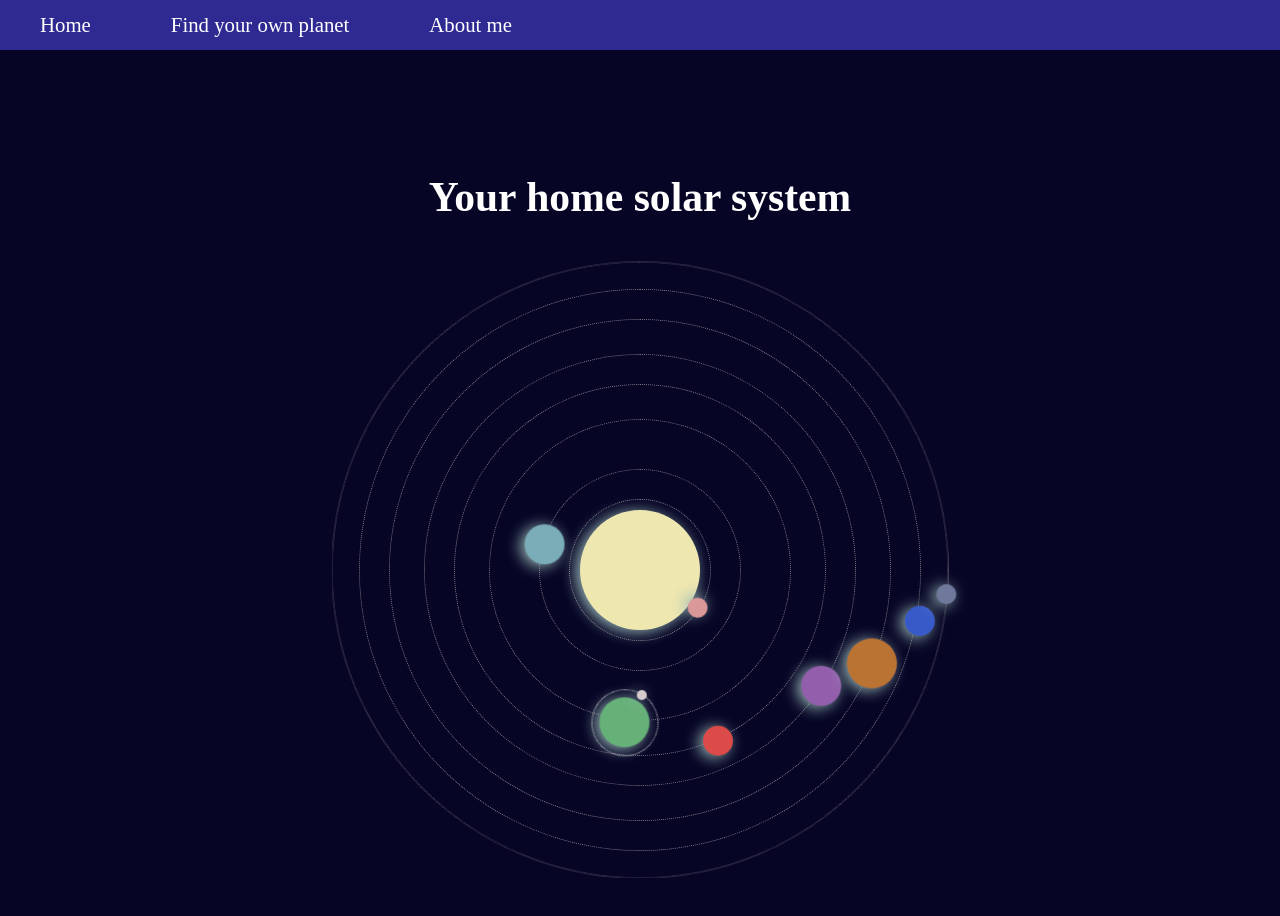
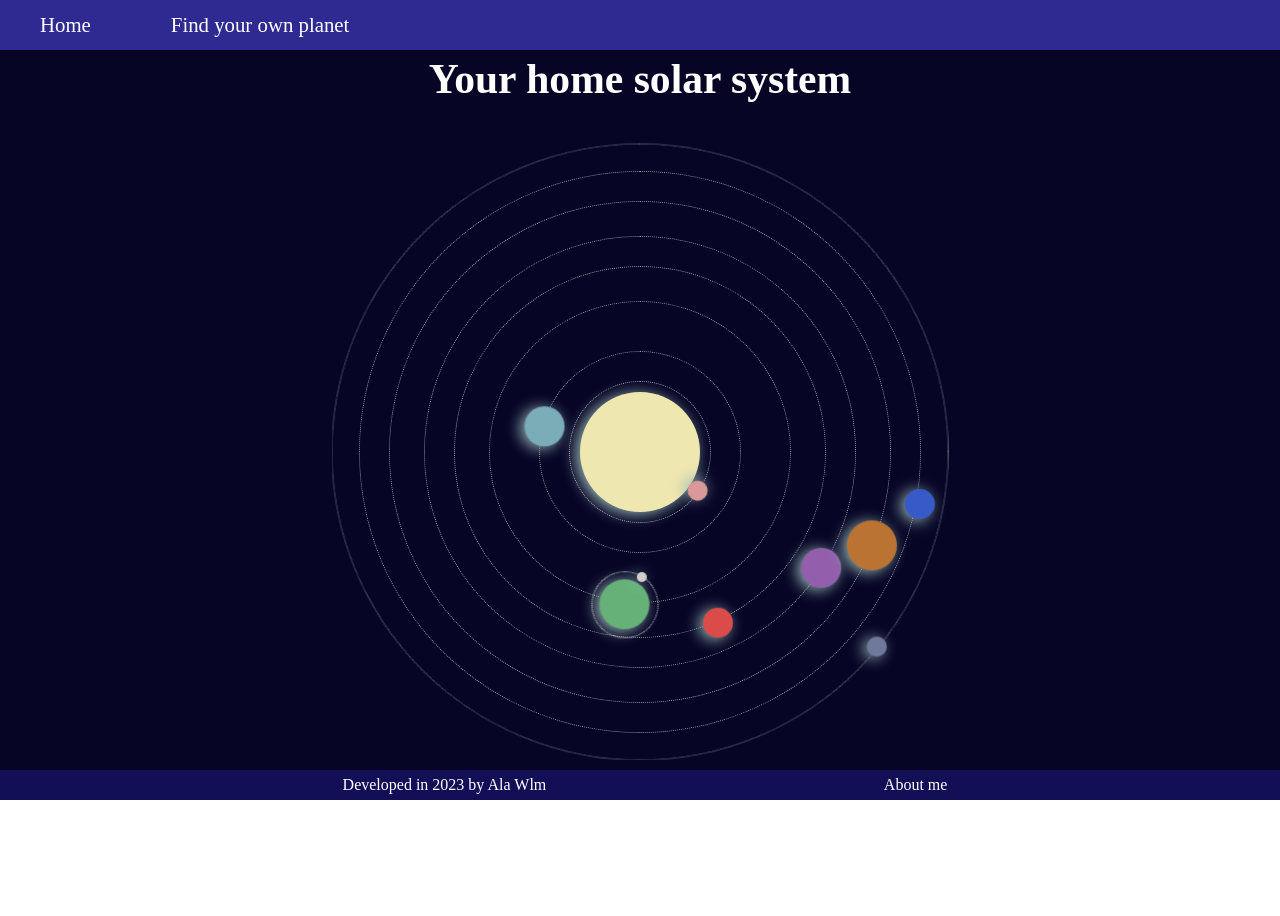
Before and after one commit to alawllm/planets_finder, a React (Vite) app: page / in a window 1280 px wide. Shown: the top 916 px of the page. After the commit the page ends 800 px from the top, so only its background shows below. Built offline with nearby package versions, Linux system fonts and the light colour scheme; a web font is replaced by a local one.

Commit message:
planets refactor deleted inline styles

```diff
--- a/src/components/Footer/footer.component.jsx
+++ b/src/components/Footer/footer.component.jsx
@@ -1,12 +1,12 @@
 import './footer.styles.scss'
+import { Link } from 'react-router-dom';
 
 const Footer = () => {
     return (
         <>
             <div className="footer-container">
-                <p>Developed in 2023 by__</p>
-                <p><a href="#">GitHub</a></p>
-                <p> <a href="#">LinkedIn</a></p>
+                <p>Developed in 2023 by Ala Wlm</p>
+                <Link className='nav-link' to='/about'>About me</Link>
             </div>
 
         </>
--- a/src/components/Footer/footer.styles.scss
+++ b/src/components/Footer/footer.styles.scss
@@ -15,14 +15,14 @@
     p {
         padding: 0;
         display: inline-block;
+    }
 
-        a {
-            text-decoration: none;
-            color: rgb(255, 255, 255);
+    .nav-link {
+        text-decoration: none;
+        color: rgb(255, 255, 255);
 
-            &:hover {
-                text-decoration: underline;
-            }
+        &:hover {
+            text-decoration: underline;
         }
     }
 }
--- a/src/components/Planet/planet.component.jsx
+++ b/src/components/Planet/planet.component.jsx
@@ -1,16 +1,7 @@
-const Planet = ({ name, sizeOutline, size, color, left, top, orbitAnimation }) => {
+const Planet = ({ name }) => {
     return (
-        <div className={`${name}-outline`}
-            style={{ height: sizeOutline, width: sizeOutline }}>
-            <div className={`${name} planet-child`}
-                style={{
-                    height: size,
-                    width: size,
-                    background: color,
-                    left: left,
-                    top: top,
-                    animation: orbitAnimation
-                }}></div>
+        <div className={`${name}-outline`}>
+            <div className={`${name} planet-child`}></div>
         </div>
     )
 }
--- a/src/components/Solar System/solarsystem.component.jsx
+++ b/src/components/Solar System/solarsystem.component.jsx
@@ -3,29 +3,17 @@ import './solarsystem.styles.scss'
 import Planet from '../Planet/planet.component';
 
 const SolarSystem = () => {
+    // const navigateTo = useNavigate();
+
+    // const onClick = () => {
+    //     navigateTo('/info-page')
+    // }
     return (
         <>
             <div className="solarsystem-container">
-                <div className="sun" name="sun"></div>
-
-                <Planet
-                    name="mercury"
-                    size="20px"
-                    sizeOutline="140px"
-                    color="#db9898"
-                    left="43%"
-                    top="42%"
-                    orbitAnimation="orbit1 5s linear infinite"
-                />
-                <Planet
-                    name="venus"
-                    size="40px"
-                    sizeOutline="200px"
-                    color="#7badb9"
-                    left="40%"
-                    top="42%"
-                    orbitAnimation="orbit2 10s linear infinite"
-                />
+                <Planet name="sun" />
+                <Planet name="mercury" />
+                <Planet name="venus" />
 
                 <div className="earth-outline" name="earth-outline">
                     <div className="earth planet-child" name="earth">
@@ -35,52 +23,11 @@ const SolarSystem = () => {
                     </div>
                 </div>
 
-                <Planet
-                    name="mars"
-                    size="30px"
-                    sizeOutline="370px"
-                    color="#da4b49"
-                    left="46.5%"
-                    top="46.5%"
-                    orbitAnimation="orbit5 30s linear infinite"
-                />
-                <Planet
-                    name="jupiter"
-                    size="40px"
-                    sizeOutline="430px"
-                    color="#935fac"
-                    left="45%"
-                    top="45%"
-                    orbitAnimation="orbit6 60s linear infinite"
-                />
-                <Planet
-                    name="saturn"
-                    size="50px"
-                    sizeOutline="500px"
-                    color="#bb7334"
-                    left="45%"
-                    top="45%"
-                    orbitAnimation="orbit7 90s linear infinite"
-                />
-                <Planet
-                    name="uranus"
-                    size="30px"
-                    sizeOutline="560px"
-                    color="#385ac8"
-                    left="48%"
-                    top="48%"
-                    orbitAnimation="orbit8 200s linear infinite"
-                />
-                <Planet
-                    name="neptune"
-                    size="20px"
-                    sizeOutline="615px"
-                    color="#6e799b"
-                    left="48%"
-                    top="48%"
-                    orbitAnimation="orbit9 400s linear infinite"
-                />
-
+                <Planet name="mars" />
+                <Planet name="jupiter" />
+                <Planet name="saturn" />
+                <Planet name="uranus" />
+                <Planet name="neptune" />
             </div>
         </>
     )
--- a/src/components/Solar System/solarsystem.styles.scss
+++ b/src/components/Solar System/solarsystem.styles.scss
@@ -14,6 +14,14 @@
         transform: translate(-50%, -50%);
     }
 
+    .sun {
+        width: 120px;
+        height: 120px;
+        background-color: rgb(239, 231, 176);
+        left: 50%;
+        top: 50%;
+    }
+
     .mercury-outline,
     .venus-outline,
     .earth-outline,
@@ -23,58 +31,110 @@
     .uranus-outline,
     .neptune-outline {
         border-radius: 50%;
-        border: 1px dotted rgba(211, 205, 205, 0.6);
+        border: 1px dotted rgba(252, 252, 252, 0.6);
         position: absolute;
         top: 50%;
         left: 50%;
         transform: translate(-50%, -50%);
     }
 
-    .sun {
-        border-radius: 50%;
-        position: absolute;
-        background-color: rgb(239, 231, 176);
-        height: 120px;
-        width: 120px;
-        top: 50%;
-        left: 50%;
-        transform: translate(-50%, -50%);
-        box-shadow: -4px 2px 15px #99b9b6;
-    }
-
-    /*  .mercury-outline {
+    .mercury-outline {
         height: 140px;
         width: 140px;
 
         .mercury {
             height: 20px;
             width: 20px;
-            background: #db9898;
-            border-radius: 50%;
-            position: absolute;
+            background-color: #db9898;
             left: 43%;
             top: 42%;
-            box-shadow: -4px 2px 15px #99b9b6;
-            transform: translate(-50%, -50%);
             animation: orbit1 5s linear infinite;
         }
     }
-    /* .venus-outline {
+
+    .venus-outline {
+        width: 200px;
         height: 200px;
-        width: 200px;
 
         .venus {
+            width: 40px;
             height: 40px;
-            width: 40px;
-            background: #7badb9;
-            border-radius: 50%;
-            position: absolute;
+            background-color: #7badb9;
             left: 40%;
             top: 42%;
-            box-shadow: -4px 2px 15px #99b9b6;
-            transform: translate(-50%, -50%);
             animation: orbit2 10s linear infinite;
-        }*/
+        }
+    }
+
+    .mars-outline {
+        width: 370px;
+        height: 370px;
+
+        .mars {
+            width: 30px;
+            height: 30px;
+            background-color: #da4b49;
+            left: 46.5%;
+            top: 46.5%;
+            animation: orbit5 30s linear infinite;
+        }
+    }
+
+    .jupiter-outline {
+        width: 430px;
+        height: 430px;
+
+        .jupiter {
+            width: 40px;
+            height: 40px;
+            background-color: #935fac;
+            left: 45%;
+            top: 45%;
+            animation: orbit6 60s linear infinite;
+        }
+    }
+
+    .saturn-outline {
+        width: 500px;
+        height: 500px;
+
+        .saturn {
+            width: 50px;
+            height: 50px;
+            background-color: #bb7334;
+            left: 45%;
+            top: 45%;
+            animation: orbit7 90s linear infinite;
+        }
+    }
+
+    .uranus-outline {
+        width: 560px;
+        height: 560px;
+
+        .uranus {
+            width: 30px;
+            height: 30px;
+            background-color: #385ac8;
+            left: 48%;
+            top: 48%;
+            animation: orbit8 200s linear infinite;
+        }
+    }
+
+    .neptune-outline {
+        width: 615px;
+        height: 615px;
+
+        .neptune {
+            width: 20px;
+            height: 20px;
+            background-color: #6e799b;
+            left: 48%;
+            top: 48%;
+            animation: orbit9 50s linear infinite;
+        }
+    }
 
     @keyframes orbit1 {
         from {
@@ -95,7 +155,6 @@
             transform: rotate(360deg)translateX(100px) rotate(-360deg);
         }
     }
-
 
     .earth-outline {
         height: 300px;
@@ -125,6 +184,31 @@
 
             }
         }
+
+        .earth-inner {
+            height: 10px;
+            width: 10px;
+            background-color: rgb(213, 205, 205);
+            border-radius: 50%;
+            position: absolute;
+            transform: translate(-50%, -50%);
+            left: 45%;
+            top: 45%;
+            animation: orbit4 3s linear infinite;
+        }
+
+        @keyframes orbit4 {
+            from {
+                transform: rotate(0deg)translateX(33px) rotate(0deg);
+            }
+
+            to {
+                transform: rotate(360deg)translateX(33px) rotate(-360deg);
+            }
+        }
+    }
+
+    /*all the orbits - keyframes cannot be passed as props */
 
     @keyframes orbit3 {
         from {
@@ -186,30 +270,7 @@
         }
     }
 
-        .earth-inner {
-            height: 10px;
-            width: 10px;
-            background-color: rgb(213, 205, 205);
-            border-radius: 50%;
-            position: absolute;
-            transform: translate(-50%, -50%);
-            left: 45%;
-            top: 45%;
-            animation: orbit4 3s linear infinite;
-        }
-
-        @keyframes orbit4 {
-            from {
-                transform: rotate(0deg)translateX(33px) rotate(0deg);
-            }
-
-            to {
-                transform: rotate(360deg)translateX(33px) rotate(-360deg);
+    &:hover .planet-child {
+        animation-play-state: paused;
     }
 }
-    }
-}
-
-.solarsystem-container:hover .planet-child {
-    animation-play-state: paused;
-}
--- a/src/index.scss
+++ b/src/index.scss
@@ -14,6 +14,8 @@ html,
 body {
   //height and width need to stay 100vw/vw
   min-height: 100vh;
+  min-height: fill-available;
+  min-height: -webkit-fill-available;
   min-width: 100vw;
 }
 
@@ -21,14 +23,14 @@ body {
   padding: 0;
   font-family: Handjet;
   font-size: 1.3rem;
+  overflow-x: hidden;
   background-color: rgb(7, 5, 38);
-  overflow-x: hidden;
 }
 
 #root {
   box-sizing: border-box;
   //root div takes the whole height of the body
-  min-height: 100vh;
+  height: 100vh;
   width: 100vw;
   padding: 50px;
   display: flex;
--- a/src/routes/about/about.styles.scss
+++ b/src/routes/about/about.styles.scss
@@ -2,4 +2,17 @@
     color: white;
     font-size: 2rem;
     text-align: center;
+    display: flex;
+    flex-direction: column;
+    justify-content: center;
+    align-items: center;
 }
+
+a {
+    text-decoration: none;
+    color: rgb(255, 255, 255);
+
+    &:hover {
+        text-decoration: underline;
+    }
+}
--- a/src/routes/home/home.component.jsx
+++ b/src/routes/home/home.component.jsx
@@ -1,14 +1,9 @@
 import SolarSystem from "../../components/Solar System/solarsystem.component";
-import { useNavigate } from "react-router-dom";
 
 import './home.styles.scss'
 
 const Home = () => {
-    const navigateTo = useNavigate();
 
-    const onClick = () => {
-        navigateTo('/info-page')
-    }
     return (
         <div className="home-cont">
             <h1>Your home solar system</h1>
--- a/src/routes/home/home.styles.scss
+++ b/src/routes/home/home.styles.scss
@@ -4,12 +4,11 @@
     flex-direction: column;
     justify-content: center;
     align-items: center;
-    margin-top: 6rem;
 }
 
 
 @media (max-width: 768px) {
     .home-cont {
-        margin-top: 10rem;
+        margin-top: 8rem;
     }
 }
--- a/src/routes/navigation/navigation.component.jsx
+++ b/src/routes/navigation/navigation.component.jsx
@@ -1,6 +1,7 @@
 import { Outlet, Link } from "react-router-dom";
 
 import './navigation.styles.scss'
+import Footer from "../../components/Footer/footer.component";
 
 const Navigation = () => {
     return (
@@ -9,10 +10,10 @@ const Navigation = () => {
                 <div className='nav-links-container'>
                     <Link className='nav-link' to='/'>Home</Link>
                     <Link className='nav-link' to='/own-planet'>Find your own planet</Link>
-                    <Link className='nav-link' to='/about'>About me</Link>
                 </div>
             </div>
             <Outlet />
+            <Footer />
         </>
     )
 }
```
Also changed, not shown: src/routes/about/about.component.jsx (+5 -4 lines), 1 other file (tests, documents, lock files or other folders). Lines whose indentation alone changed are shown as unchanged.
